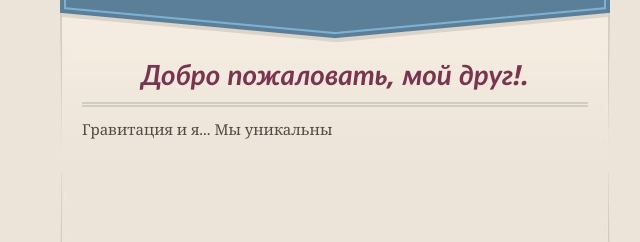
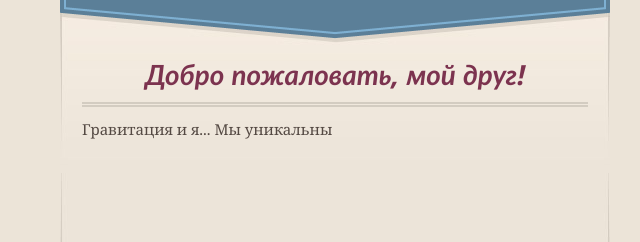
Before and after one commit to PhilosophyNoGravity/PhilosophyNoGravity.github.io, a plain HTML site: page index.html in a window 1280 px wide. Shown: the part 209-451 px from the top of the page, 305-945 px from the left. Drawn offline with nearby package versions, Linux system fonts and the light colour scheme.

Commit message:
Update index.html

```diff
--- a/index.html
+++ b/index.html
@@ -46,7 +46,7 @@
 
       <section id="main_content">
         <h3>
-<a name="welcome-to-github-pages" class="anchor" href="#welcome-to-github-pages"><span class="octicon octicon-link"></span></a>Добро пожаловать, мой друг!.</h3>
+<a name="welcome-to-github-pages" class="anchor" href="#welcome-to-github-pages"><span class="octicon octicon-link"></span></a>Добро пожаловать, мой друг!</h3>
 
 <p>Гравитация и я... Мы уникальны</p>
 <p> </p>
```
